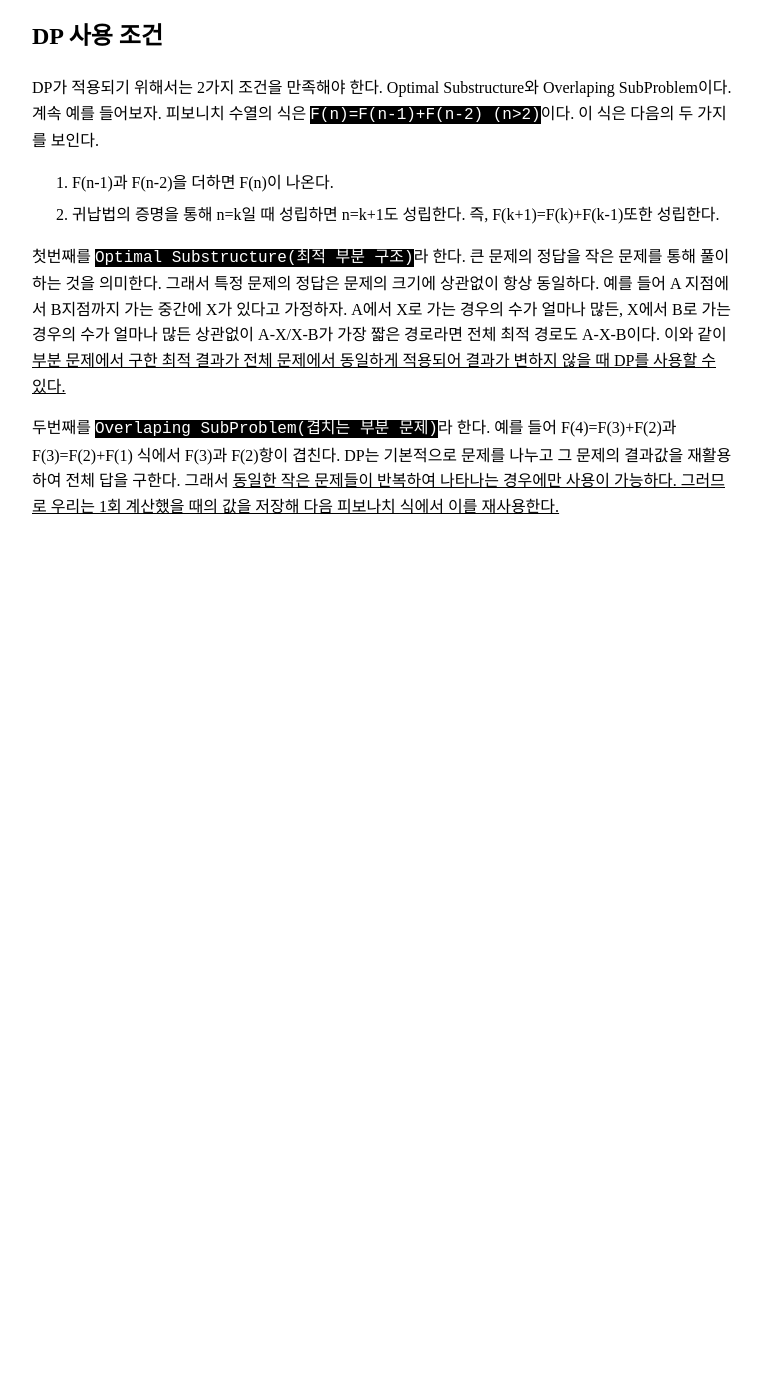
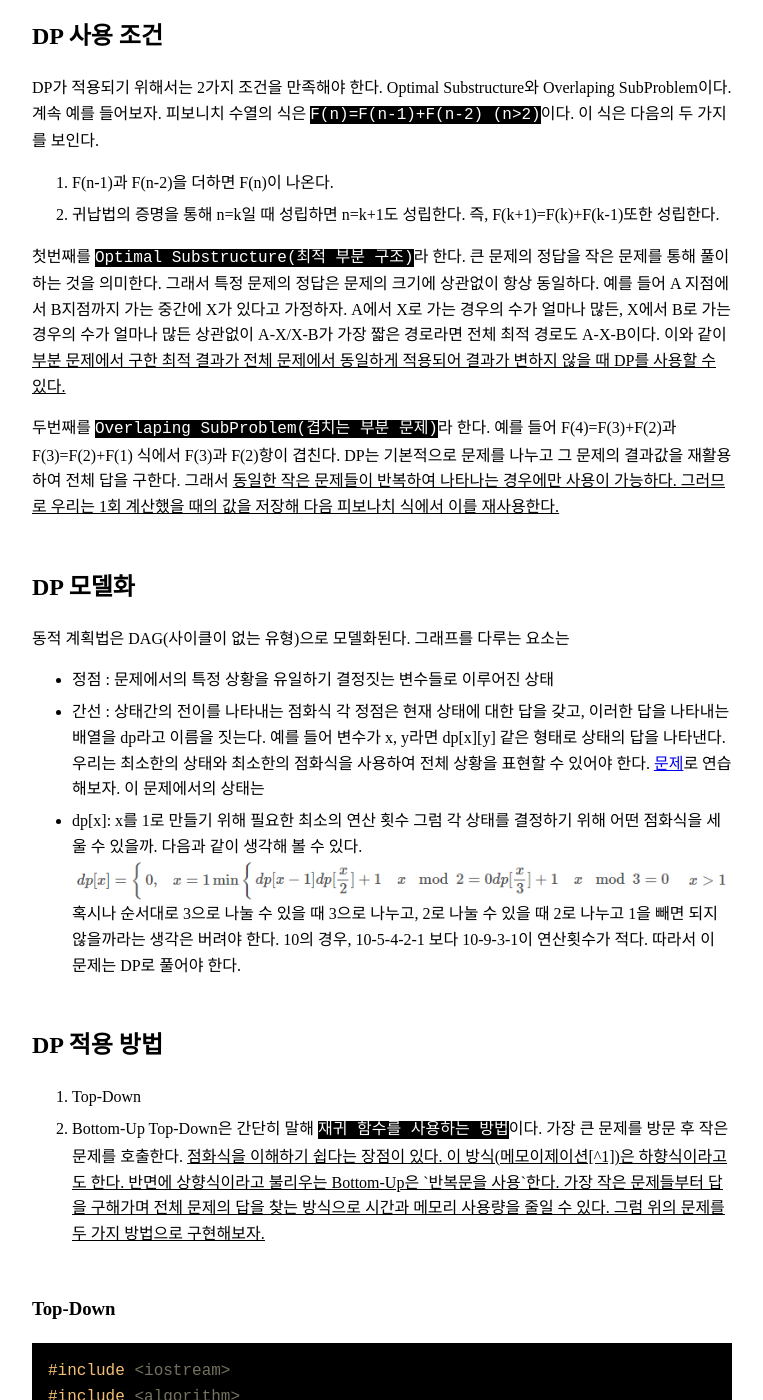
Before and after one commit to domicmeia/domicmeia.github.io, a Jekyll site: the page built from _posts/2022-01-16-[알고리즘]-동적계획법.md, in a window 1280 px wide and 1400 px high, scrolled down 1081 px. Shown: the whole window, without its empty margins (258-1021 px from the left). Built offline with Jekyll 4.4.1, drawn with Linux system fonts in a browser that asks for light colours; some web fonts are replaced; before the commit the page ends 1681 px from its top, so only the background shows below that; some of the changed text lies outside the part shown.

Commit message:
동적계획법 추가

````diff
--- a/_posts/2022-01-16-[알고리즘]-동적계획법.md
+++ b/_posts/2022-01-16-[알고리즘]-동적계획법.md
@@ -36,3 +36,87 @@ DP가 적용되기 위해서는 2가지 조건을 만족해야 한다. Optimal S
 두번째를 `Overlaping SubProblem(겹치는 부분 문제)`라 한다. 예를 들어 F(4)=F(3)+F(2)과 F(3)=F(2)+F(1) 식에서 F(3)과 F(2)항이 겹친다.
 DP는 기본적으로 문제를 나누고 그 문제의 결과값을 재활용하여 전체 답을 구한다. 그래서 <u>동일한 작은 문제들이 반복하여 나타나는 경우에만
 사용이 가능<u>하다. 그러므로 우리는 1회 계산했을 때의 값을 저장해 다음 피보나치 식에서 이를 재사용한다.
+
+## DP 모델화
+동적 계획법은 DAG(사이클이 없는 유형)으로 모델화된다. 그래프를 다루는 요소는
+- 정점 : 문제에서의 특정 상황을 유일하기 결정짓는 변수들로 이루어진 상태
+- 간선 : 상태간의 전이를 나타내는 점화식
+각 정점은 현재 상태에 대한 답을 갖고, 이러한 답을 나타내는 배열을 dp라고 이름을 짓는다. 예를 들어 변수가 x, y라면 dp[x][y] 같은 형태로
+상태의 답을 나타낸다. 우리는 최소한의 상태와 최소한의 점화식을 사용하여 전체 상황을 표현할 수 있어야 한다. [문제][문제1]로 연습해보자.
+이 문제에서의 상태는
+- dp[x]: x를 1로 만들기 위해 필요한 최소의 연산 횟수
+그럼 각 상태를 결정하기 위해 어떤 점화식을 세울 수 있을까. 다음과 같이 생각해 볼 수 있다.
+![dp1](./image/dp1.png)
+혹시나 순서대로 3으로 나눌 수 있을 때 3으로 나누고, 2로 나눌 수 있을 때 2로 나누고 1을 빼면 되지 않을까라는 생각은 버려야 한다. 10의 경우, 10-5-4-2-1 보다 10-9-3-1이 연산횟수가 적다. 따라서 이 문제는 DP로 풀어야 한다.
+
+## DP 적용 방법
+1. Top-Down
+2. Bottom-Up
+Top-Down은 간단히 말해 `재귀 함수를 사용하는 방법`이다. 가장 큰 문제를 방문 후 작은 문제를 호출한다. <u>점화식을 이해하기 쉽다는 장점이 있다.<u>
+이 방식(메모이제이션[^1])은 하향식이라고도 한다. 반면에 상향식이라고 불리우는 Bottom-Up은 `반복문을 사용`한다. 가장 작은 문제들부터 답을 구해가며 전체 문제의 답을 찾는 방식으로 <u>시간과 메모리 사용량을 줄일 수 있다.<u> 그럼 위의 문제를 두 가지 방법으로 구현해보자.
+
+### Top-Down
+```c++
+#include <iostream>
+#include <algorithm>
+using namespace std;
+
+int db[1000002];
+
+int go(int n) {
+	if (n == 1) return 1;
+	if (db[n] > 0) return db[n];
+	int ret = go(n - 1) + 1;
+	int temp;
+
+	if (n % 3 == 0) {
+		temp = go(n / 3) + 1;
+		if (ret > temp) ret = temp;
+	}
+
+	if (n % 2 == 0) {
+		temp = go(n / 2) + 1;
+		if (ret > temp) ret = temp;
+	}
+	db[n] = ret;
+	return ret;
+
+}
+int main(void) {
+	int x;
+	int cnt=0;
+	cin >> x;
+
+	cout << go(x)-1;
+	return 0;
+}
+```
+
+### Bottom-Up
+```c++
+#include <iostream>
+#include <algorithm>
+using namespace std;
+
+int db[1000002];
+
+int main(void) {
+	int x;
+	db[1] = 0;
+	cin >> x;
+
+	for (int i = 2; i <= x; ++i) {
+		db[i] = db[i-1] + 1;
+		if (i % 2 == 0)
+			db[i] = min(db[i], db[i / 2] + 1);
+		if (i % 3 == 0)
+			db[i] = min(db[i], db[i / 3] + 1);
+	}
+	cout << db[x];
+
+	return 0;
+}
+```
+
+[^1]: 동적 계획법은 Optimal Substructure을 만족하기 때문에, 같은 문제는 정답이 같다. 이러한 특성을 이용하기 위해 정답을 한 번 구하면 그 정답을 캐시에 메모해 놓는데, 이를 메모이제이션이라고 한다. DP와 메모이제이션은 같은 개념이 아니라는 것에 주의하자.
+[문제1]: https://www.acmicpc.net/problem/1463
````
Also changed, not shown: image/dp1.png (added).
